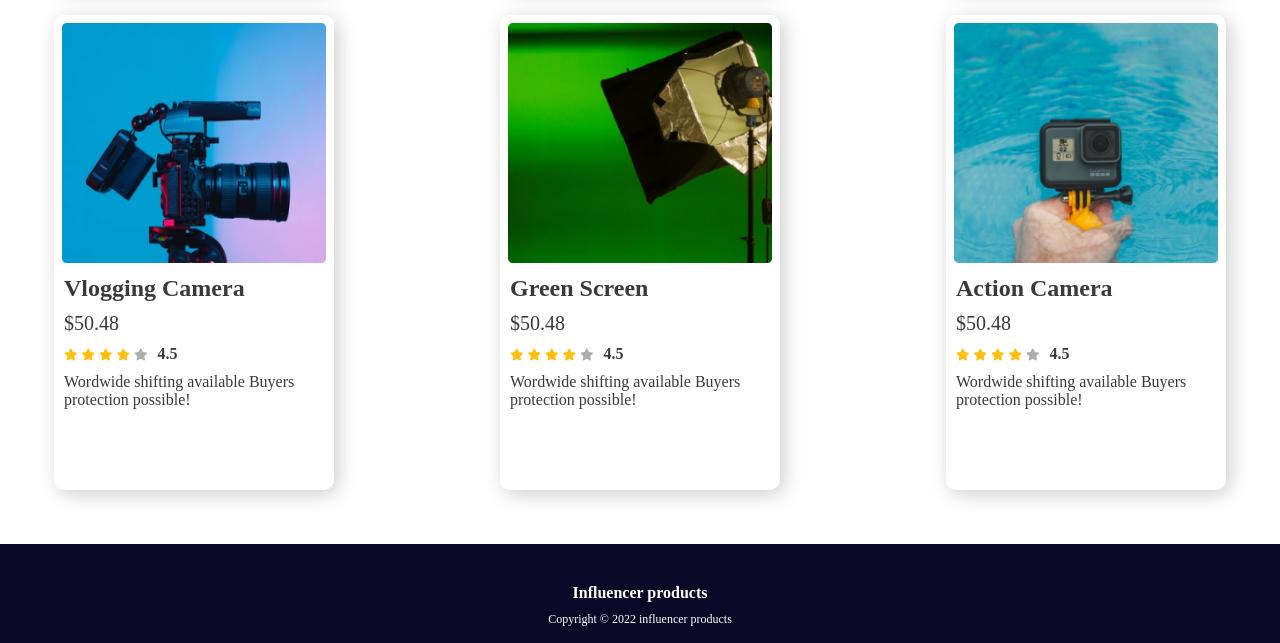
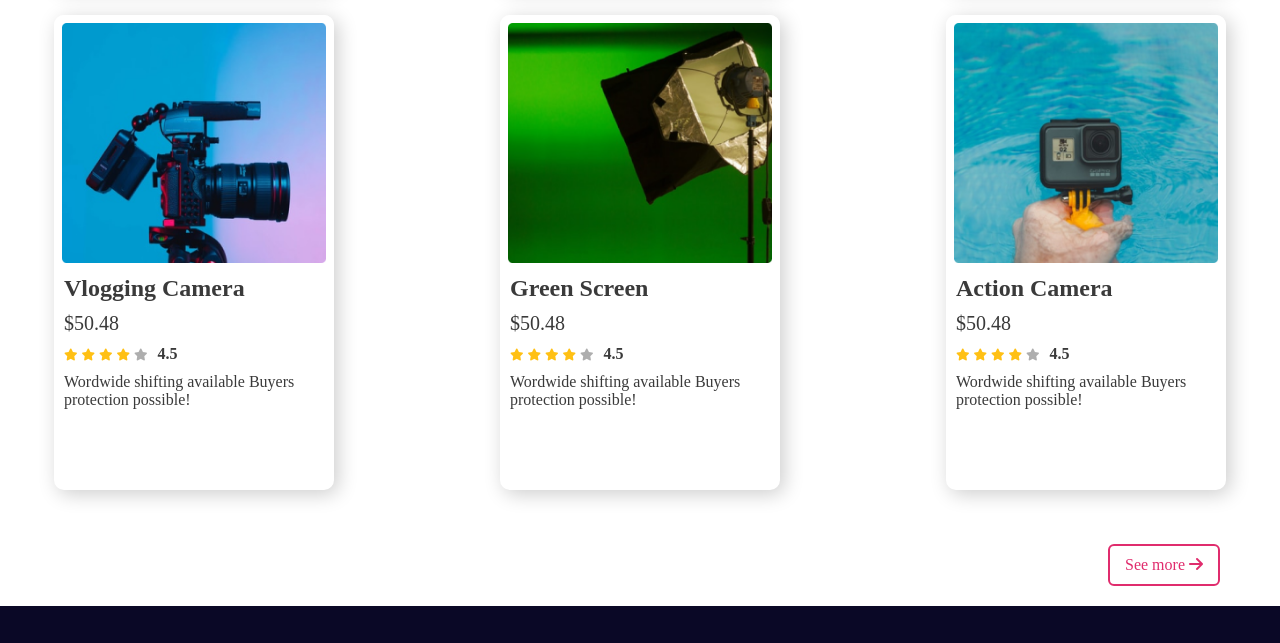
Before and after one commit to Rejaur9131/influencer-gear, a plain HTML site: page index.html in a window 1280 px wide. Shown: the part 1966-2609 px from the top of the page. Drawn offline with Linux system fonts and the light colour scheme; a web font is replaced by a local one.

Commit message:
popular-collections bottom button added

```diff
--- a/css/style.css
+++ b/css/style.css
@@ -96,6 +96,18 @@ nav ul {
   margin: 0 20px 20px 0;
 }
 /* Popular Collections */
+#see-more {
+  text-align: right;
+  padding-right: 60px;
+  margin-bottom: 20px;
+}
+#see-more a {
+  color: #e02c6d;
+  display: inline-block;
+  border: 2px solid #e02c6d;
+  border-radius: 6px;
+  padding: 10px 15px;
+}
 .collections {
   flex-wrap: wrap;
   justify-content: space-between;
--- a/index.html
+++ b/index.html
@@ -259,6 +259,9 @@
             </div>
           </div>
         </div>
+        <div id="see-more">
+          <a href="">See more <i class="fas fa-arrow-right"></i></a>
+        </div>
       </section>
     </main>
     <footer class="flex">
```
